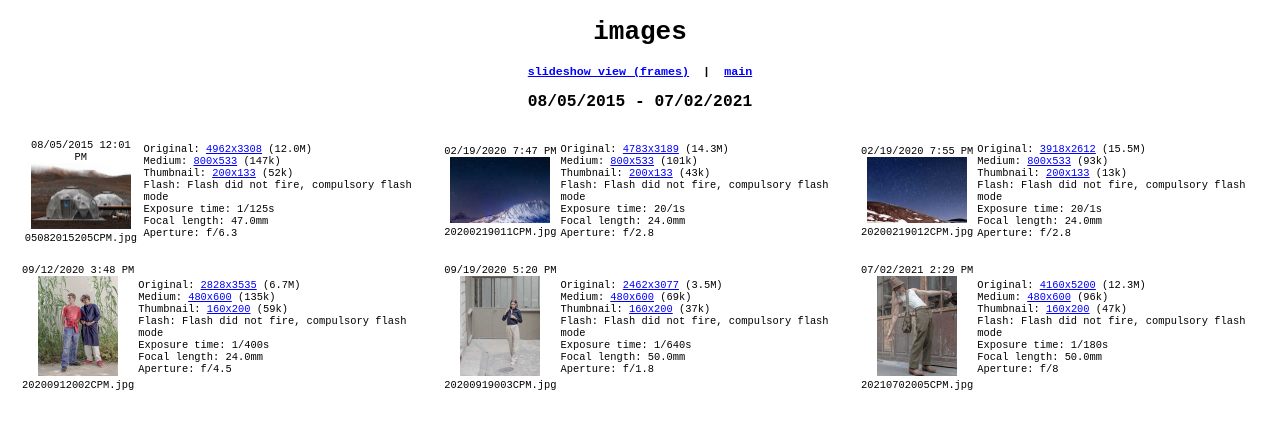
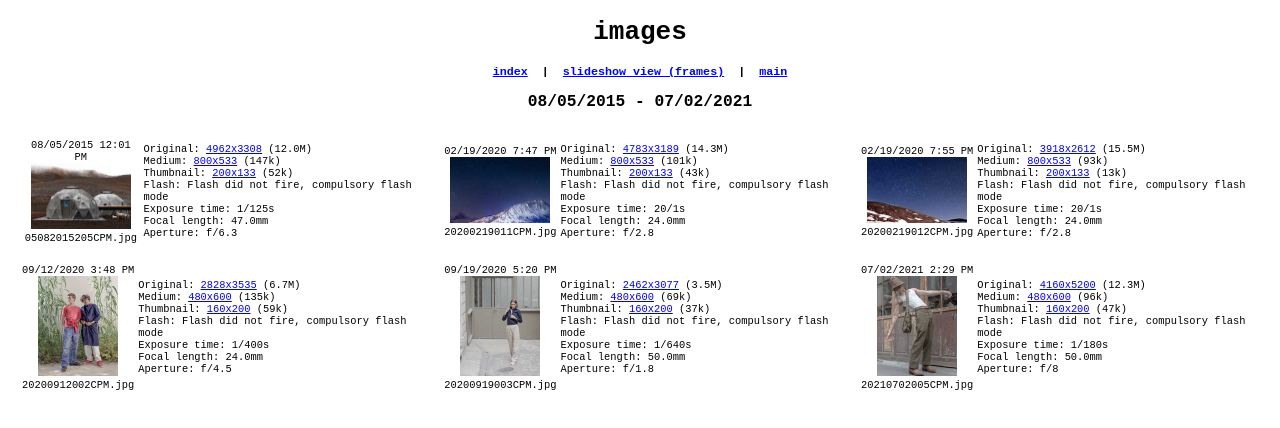
Before and after one commit to 0xcpm/images, a plain HTML site: page details.html in a window 1280 px wide. Drawn offline with Linux system fonts and the light colour scheme.

Commit message:
index add

```diff
--- a/details.html
+++ b/details.html
@@ -19,7 +19,7 @@ if (parent.frames.length > 0) {
 }
 </SCRIPT>
 <H1 CLASS="title">images</H1>
-<H3><A HREF="slides/frame.html">slideshow view (frames)</A>&nbsp;&nbsp;|&nbsp;&nbsp;<A HREF="index.html">main</A>
+<H3><A HREF="../index/index.html">index</A>&nbsp;&nbsp;|&nbsp;&nbsp;<A HREF="slides/frame.html">slideshow view (frames)</A>&nbsp;&nbsp;|&nbsp;&nbsp;<A HREF="index.html">main</A>
 <BR>
 </H3>
 <H2 CLASS="daterange">08/05/2015 - 07/02/2021</H2>
```
Also changed, not shown: index.html (+1 -1 lines).
